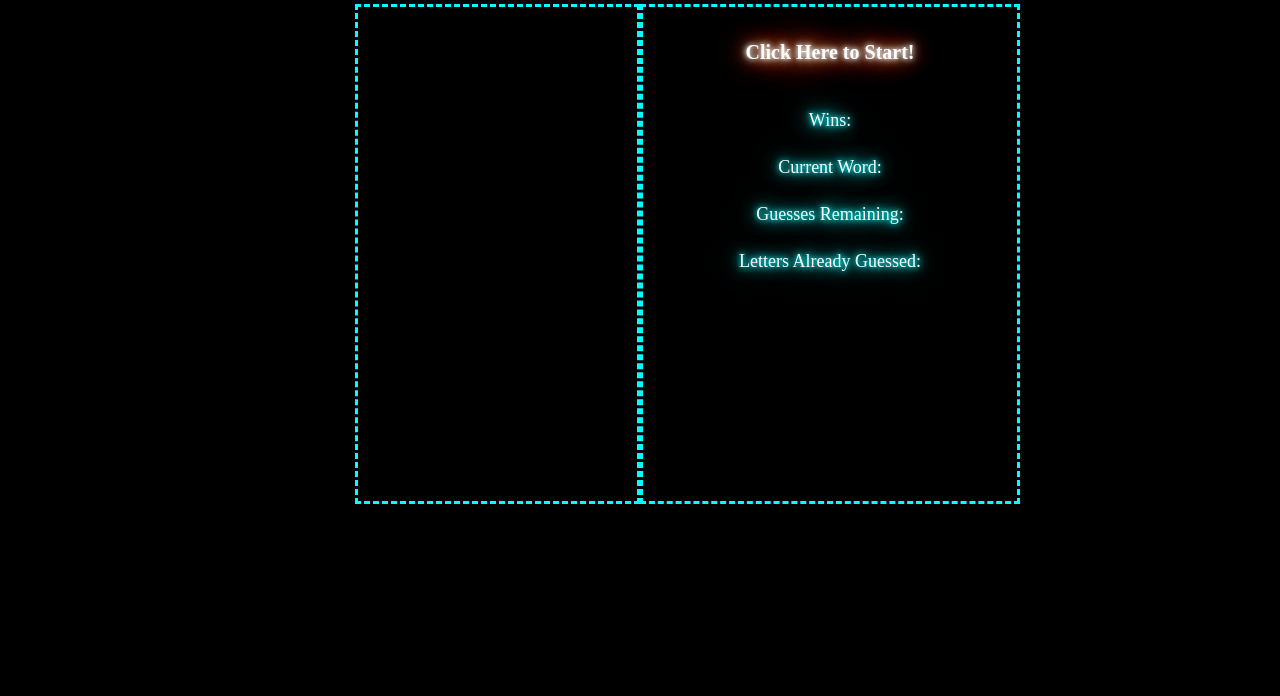
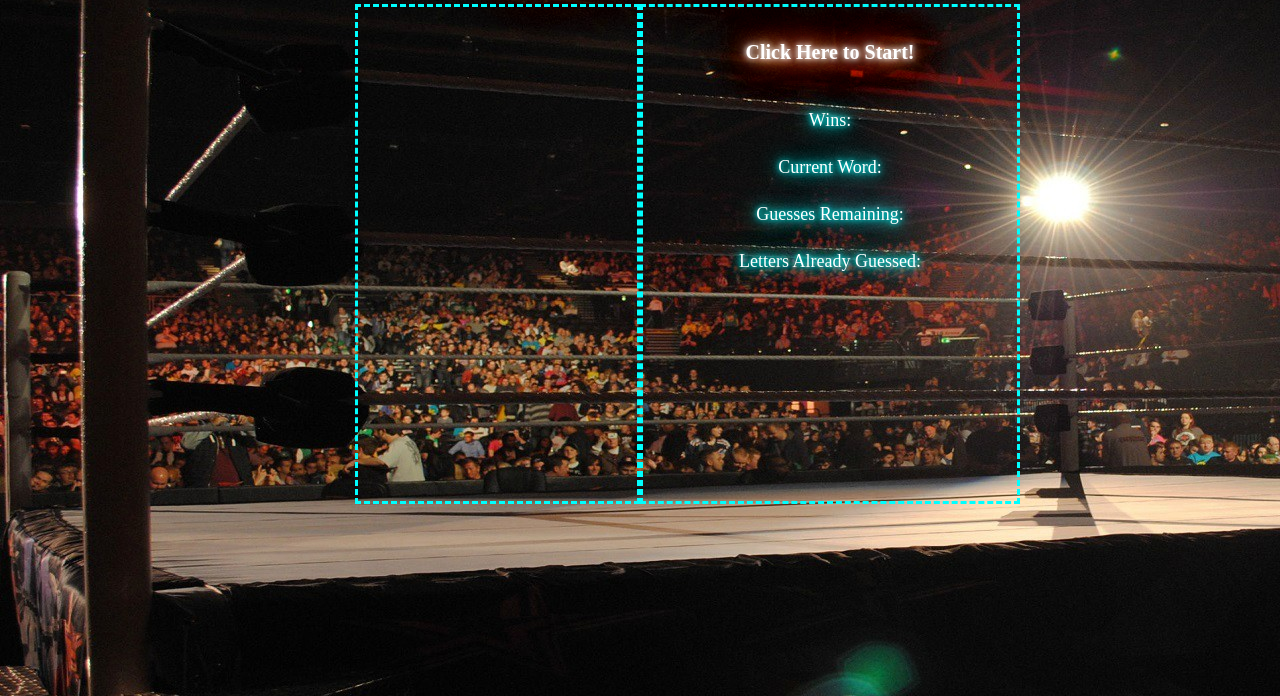
Before and after one commit to bdeLong/-unit-4-game, a plain HTML site: page index.html in a window 1280 px wide. Shown: the part 104-800 px from the top of the page. Drawn offline with nearby package versions, Linux system fonts and the light colour scheme.

Commit message:
finishing touches

```diff
--- a/Assets/css/style.css
+++ b/Assets/css/style.css
@@ -1,5 +1,6 @@
 body{
-background-color: black;
+background-image: url(/Assets/images/the\ ring.jpg);
+
 }
 
 h1, h3{
--- a/Assets/javascript/game.js
+++ b/Assets/javascript/game.js
@@ -55,7 +55,6 @@ startGame.onclick = function () {
   }
   // displays the wrestler name as underscores on the document
   currentWord.textContent = hiddenWord.join(" ");
-  console.log(grabWord);
 
   // logs user choice on key up
   document.onkeyup = function (event) {
```
Also changed, not shown: Assets/images/the ring.jpg (added).
